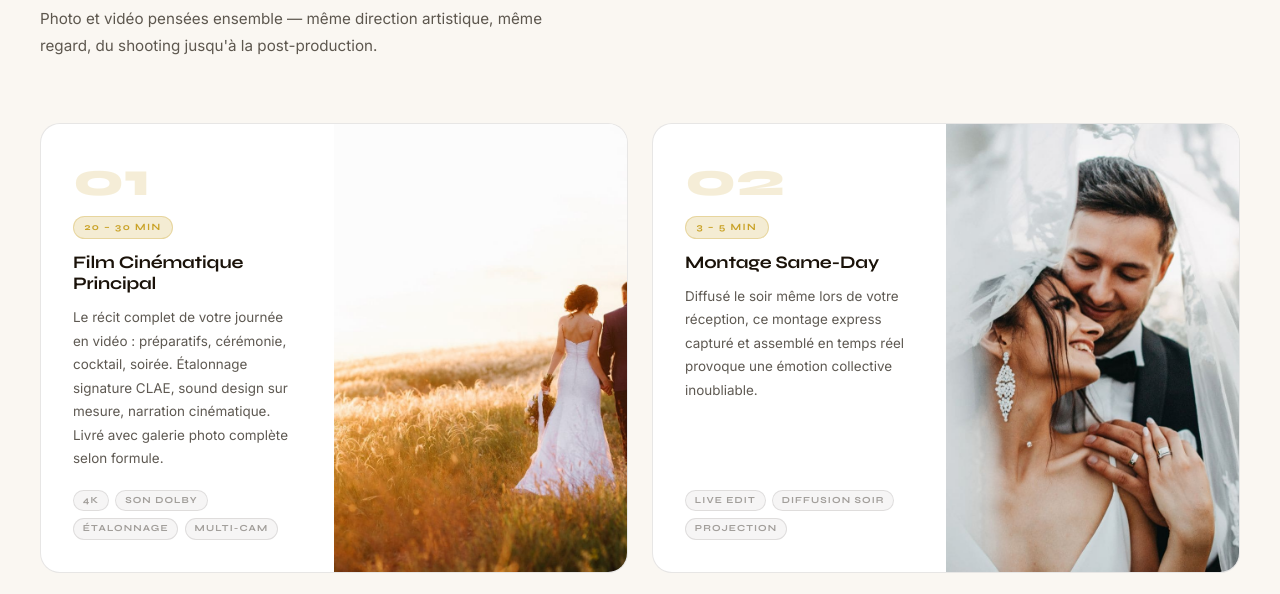
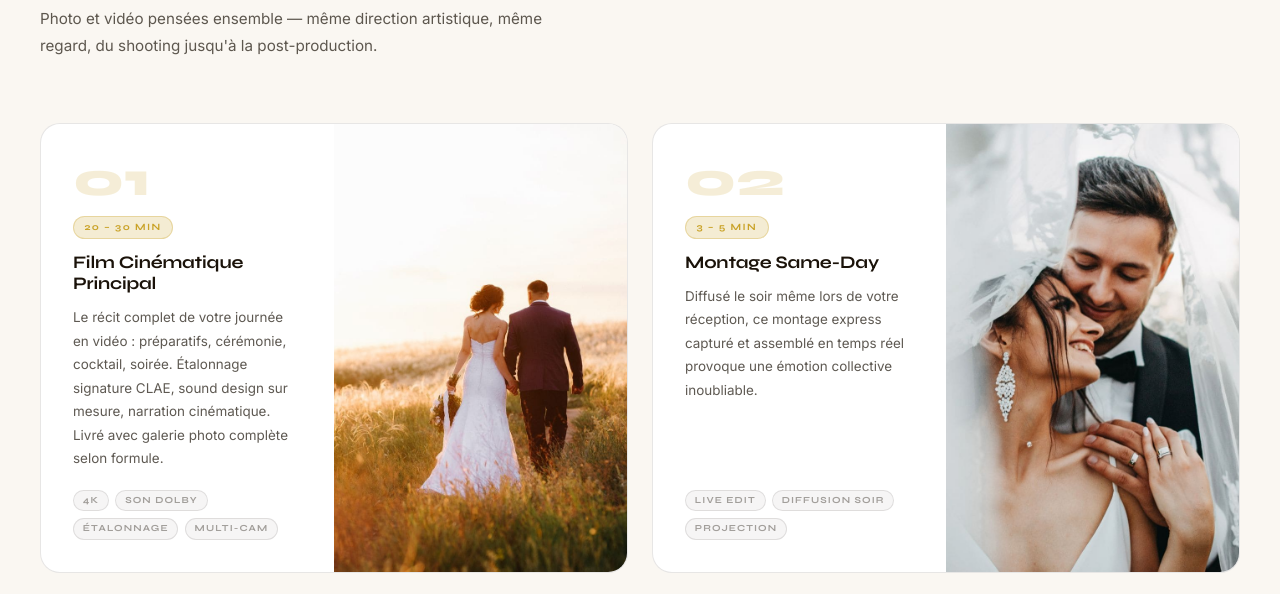
Before and after one commit to splalec-wq/CLAE-Agency-Website, a website: page mariage.html in a window 1280 px wide. Shown: the part 1800-2394 px from the top of the page. Drawn offline with Linux system fonts and the light colour scheme; grey boxes are pictures that could not be loaded.

Commit message:
Recadrage photo couple card 01 - centrage sur le couple
object-position: 75% center pour mieux voir le couple

Co-Authored-By: Claude Sonnet 4.6 <noreply@anthropic.com>

```diff
--- a/mariage.html
+++ b/mariage.html
@@ -701,7 +701,7 @@ footer{background:var(--dark);padding:3.5rem 0 2rem}
           </div>
         </div>
         <div class="creation-img">
-          <img src="photos/EVENTS/mariage-couple-voile.jpg" alt="Film cinématique principal" loading="lazy" decoding="async">
+          <img src="photos/EVENTS/mariage-couple-voile.jpg" alt="Film cinématique principal" loading="lazy" decoding="async" style="object-position:75% center">
         </div>
       </div>
 
```
